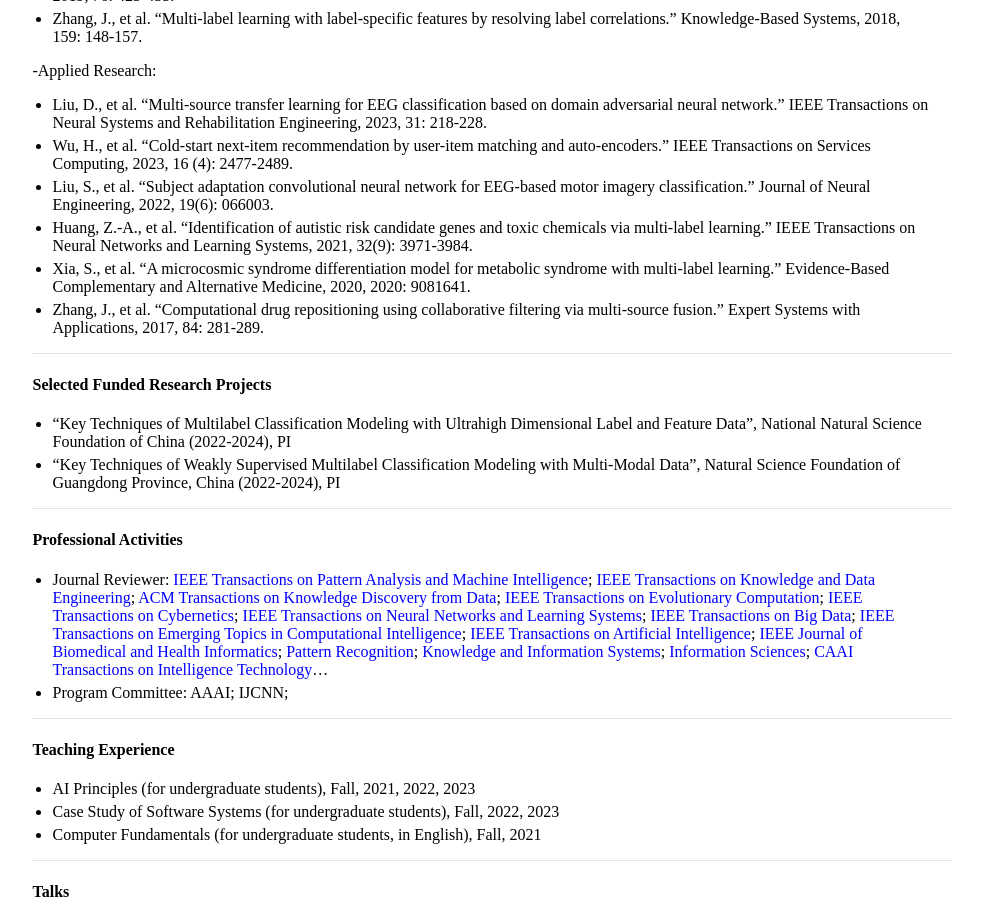
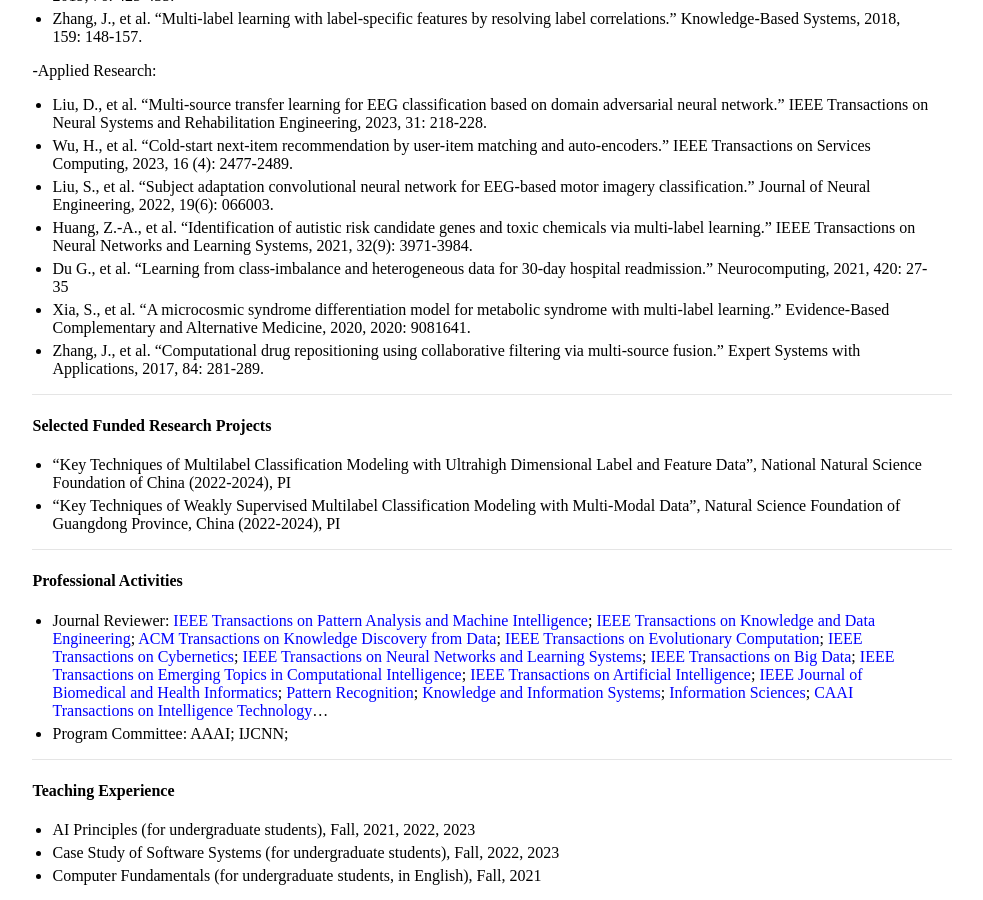
Before and after one commit to jiazhang-ml/jiazhang-ml.github.io, a Jekyll site: the page built from index.md, in a window 1280 px wide and 900 px high, scrolled down 779 px. Shown: the whole window, without its empty margins (148-1131 px from the left). Built offline with Jekyll 4.4.1, drawn with Linux system fonts in a browser that asks for light colours.

Commit message:
Update index.md

```diff
--- a/index.md
+++ b/index.md
@@ -33,6 +33,7 @@ layout: default
 * Wu, H., et al. "Cold-start next-item recommendation by user-item matching and auto-encoders." IEEE Transactions on Services Computing, 2023, 16 (4): 2477-2489.
 * Liu, S., et al. "Subject adaptation convolutional neural network for EEG-based motor imagery classification." Journal of Neural Engineering, 2022, 19(6): 066003.
 * Huang, Z.-A., et al. "Identification of autistic risk candidate genes and toxic chemicals via multi-label learning." IEEE Transactions on Neural Networks and Learning Systems, 2021, 32(9): 3971-3984.
+* Du G., et al. "Learning from class-imbalance and heterogeneous data for 30-day hospital readmission." Neurocomputing, 2021, 420: 27-35
 * Xia, S., et al. "A microcosmic syndrome differentiation model for metabolic syndrome with multi-label learning." Evidence-Based Complementary and Alternative Medicine, 2020, 2020: 9081641.
 * Zhang, J., et al. "Computational drug repositioning using collaborative filtering via multi-source fusion." Expert Systems with Applications, 2017, 84: 281-289.
 
```
